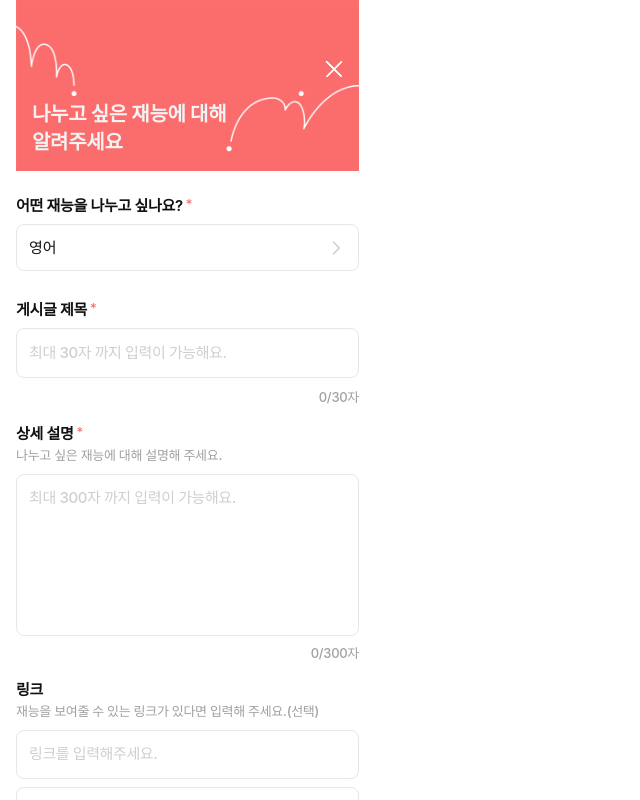
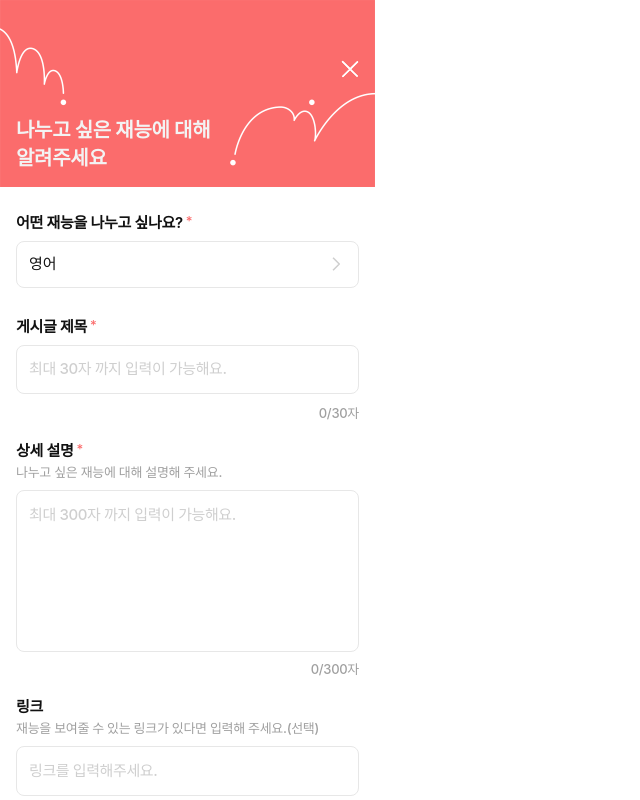
Before and after one commit to depromeet/pingpong-client, a Next.js app: page /talent/register/share in a window 1280 px wide. Shown: the top 800 px of the page, without its empty margins (0-640 px from the left). Built offline with nearby package versions, Linux system fonts and the light colour scheme; a web font is replaced by a local one.

Commit message:
:recycle: refactor: Change css className talentRegister

```diff
--- a/src/pages/talent/register/exchange/index.tsx
+++ b/src/pages/talent/register/exchange/index.tsx
@@ -5,9 +5,9 @@ const SORT = 'EXCHANGE';
 
 const TalentRegisterExchange = () => {
   return (
-    <div className="w-[375px] px-[16px]">
+    <div className="w-[375px]">
       <TalentRegisterHeader sort={SORT} />
-      <TalentRegisterForm className="py-[24px]" sort={SORT} />
+      <TalentRegisterForm className="px-[16px] py-[24.5px]" sort={SORT} />
     </div>
   );
 };
--- a/src/pages/talent/register/share/index.tsx
+++ b/src/pages/talent/register/share/index.tsx
@@ -5,9 +5,9 @@ const SORT = 'SHARE';
 
 const TalentRegisterShare = () => {
   return (
-    <div className="w-[375px] px-[16px]">
+    <div className="w-[375px]">
       <TalentRegisterHeader sort={SORT} />
-      <TalentRegisterForm className="py-[24px]" sort={SORT} />
+      <TalentRegisterForm className="px-[16px] py-[24.5px]" sort={SORT} />
     </div>
   );
 };
```
